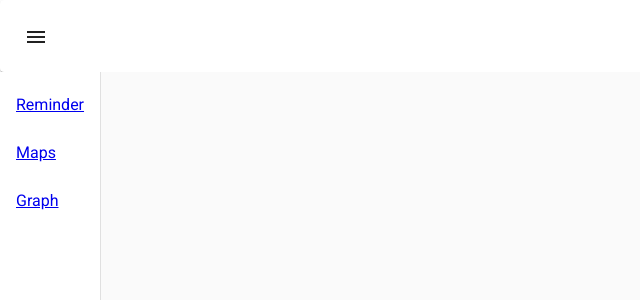
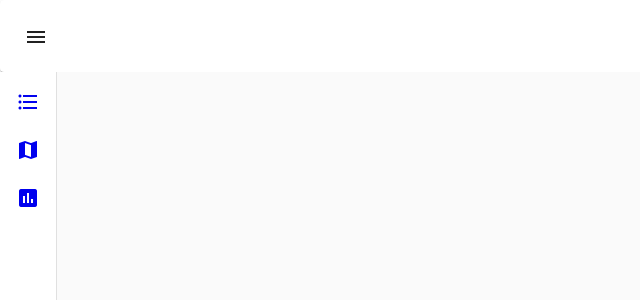
Before and after one commit to j-hiertz/NI2018, an Angular app in the folder RoBro/: page / in a window 1280 px wide. Shown: the top 300 px of the page, without its empty margins (0-640 px from the left). Built offline with nearby package versions, Linux system fonts and the light colour scheme.

Commit message:
Added Icon

```diff
--- a/RoBro/src/app/app.component.html
+++ b/RoBro/src/app/app.component.html
@@ -6,9 +6,9 @@
 <mat-drawer-container>
   <mat-drawer mode="side" opened>
     <mat-list role="list">
-      <mat-list-item role="listitem"><a [routerLink]="['/reminder']">Reminder</a></mat-list-item>
-      <mat-list-item role="listitem"><a [routerLink]="['/maps']">Maps</a></mat-list-item>
-      <mat-list-item role="listitem"><a [routerLink]="['/graph']">Graph</a></mat-list-item>
+      <mat-list-item role="listitem"><a [routerLink]="['/reminder']"><mat-icon>format_list_bulleted</mat-icon></a></mat-list-item>
+      <mat-list-item role="listitem"><a [routerLink]="['/maps']"><mat-icon>map</mat-icon></a></mat-list-item>
+      <mat-list-item role="listitem"><a [routerLink]="['/graph']"><mat-icon>poll</mat-icon></a></mat-list-item>
     </mat-list>
   </mat-drawer>
   <mat-drawer-content><router-outlet></router-outlet></mat-drawer-content>
```
